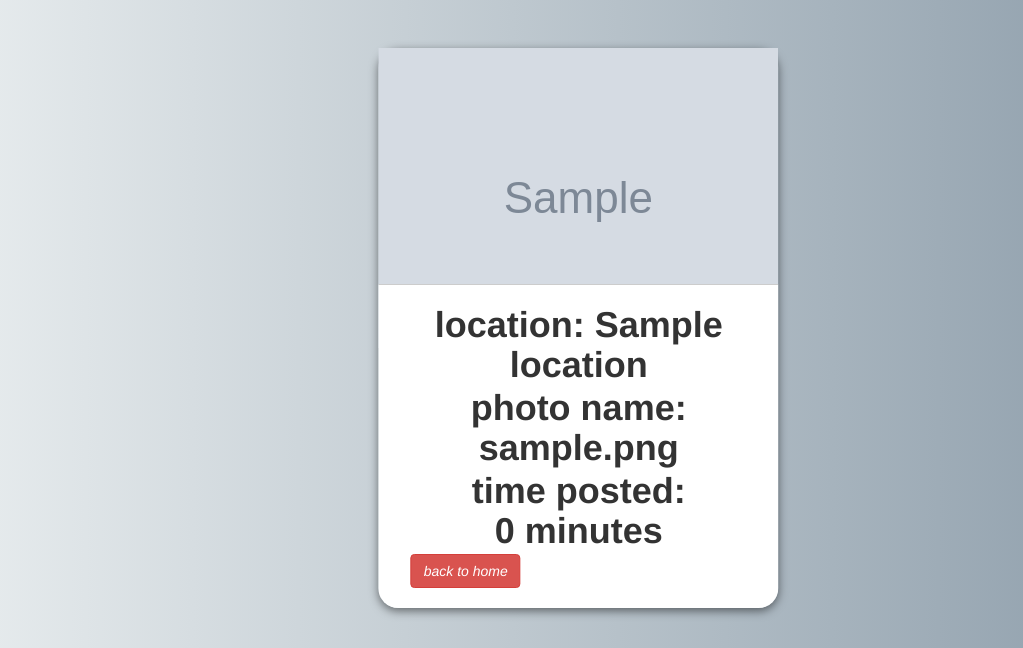
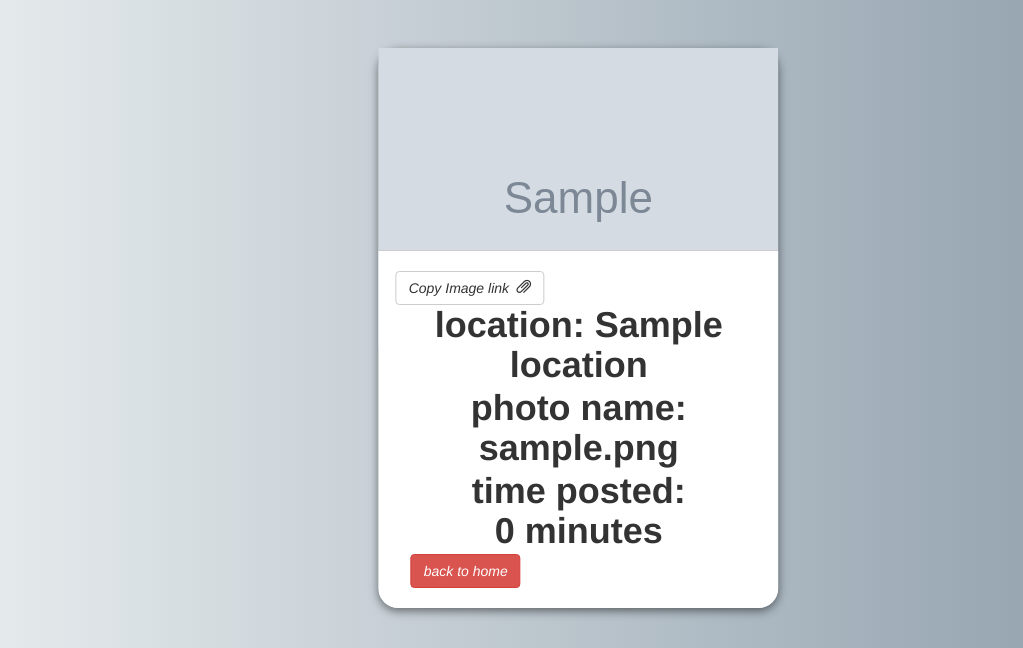
Before and after one commit to markkariuki/photo-gallery, a Django app: page /photo/1 in a window 1280 px wide. Shown: the part 52-700 px from the top of the page, without its empty margins (128-1151 px from the left). Run offline with Django 3.2, Linux system fonts and the light colour scheme; tables that the repository leaves empty hold one stand-in row (values such as "Sample post"); grey boxes marked "Sample" are stand-in pictures; some libraries are stand-ins or nearby versions.

Commit message:
add change

```diff
--- a/heyapp/settings.py
+++ b/heyapp/settings.py
@@ -134,8 +134,7 @@
 MEDIA_ROOT = os.path.join(BASE_DIR, 'media')
 STATIC_ROOT = os.path.join(PROJECT_ROOT, 'staticfiles')
 STATICFILES_STORAGE = 'whitenoise.django.GzipManifestStaticFilesStorage'
-STATICFILES_DIRS = (
-os.path.join(PROJECT_ROOT, 'static'),)
+STATICFILES_DIRS = (os.path.join(PROJECT_ROOT, 'static'),)
 
 
 
--- a/project/templates/photos.html
+++ b/project/templates/photos.html
@@ -1,4 +1,4 @@
-{%extends 'base.html'%}
+{% extends 'base.html'%}
 
 {% load static %}
 {% load bootstrap3 %}
@@ -17,7 +17,10 @@
  		<div class = "lower_part">
  				<div class = "content">
 
-
+               <div class="row">
+                 <a href="#" class="btn btn-default ">Copy Image link  &nbsp<i class="glyphicon glyphicon-paperclip"></i>
+                   </a>
+               </div>
 
 
    <div class="row">
@@ -31,6 +34,9 @@
    <div class="row">
      <h1  class="text-center"> time posted:  {{photo.pub_date|timesince}}</h1>
    </div>
+
+
+
    <a  href="/"	<button type="button" name="button" class="btn btn-danger"> back to home</button></a>
 
 </div>
--- a/project/templates/today-pictures.html
+++ b/project/templates/today-pictures.html
@@ -36,7 +36,6 @@
 	</figure>
 </div>
 
-
 </body>
 
 
--- a/project/urls.py
+++ b/project/urls.py
@@ -1,8 +1,13 @@
 from django.conf.urls import url
 from . import views
+from django.conf.urls.static import static
+from django.conf import settings
 
 urlpatterns=[
     url(r'^$', views.pictures_today, name='picturesToday'),
     url(r'^photo/(\d+)', views.single_photo, name='singlePhoto'),
     url(r'^search/', views.search_results, name='search_results'),
 ]
+
+if settings.DEBUG:
+    urlpatterns+= static(settings.MEDIA_URL, document_root = settings.MEDIA_ROOT)
```
Also changed, not shown: project/static/css/basepictures.css (renamed from static/css/basepictures.css), project/static/css/phots.css (renamed from static/css/phots.css), project/static/css/search.css (renamed from static/css/search.css), project/static/css/today-pictures.css (renamed from static/css/today-pictures.css), project/static/scripts.js (renamed from static/scripts.js).
